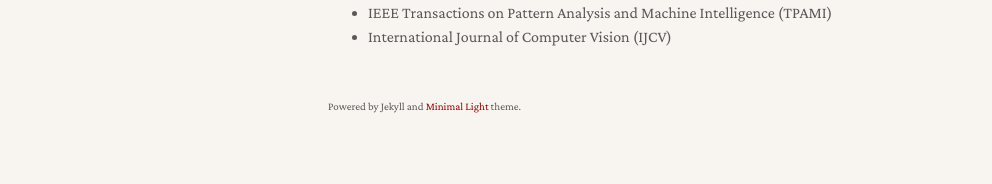
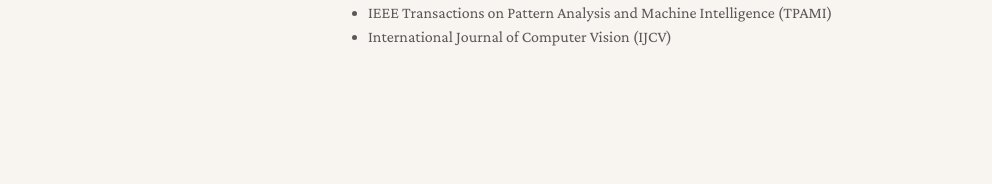
Before and after one commit to bridgerehli/bridgerehli.github.io, a Jekyll site: the page built from index.md, in a window 1280 px wide. Shown: the part 739-923 px from the top of the page, without its empty margins (142-1134 px from the left). Built offline with Jekyll 4.4.1, drawn with Linux system fonts in a browser that asks for light colours; a style sheet for code colours, icons or effects is not loaded; after the commit the page ends 900 px from its top, so only the background shows below that.

Commit message:
Update _config.yml

```diff
--- a/_config.yml
+++ b/_config.yml
@@ -10,7 +10,7 @@ description: Bridger Ehli philosophy page
 
 # Links
 # If you don't need one of them, you may delete the corresponding line.
-google_scholar: https://scholar.google.com/
+# google_scholar: https://scholar.google.com/
 cv_link: assets/files/curriculum_vitae.pdf
 
 # Images (e.g., your profile picture and your website's favicon)
@@ -21,7 +21,7 @@ cv_link: assets/files/curriculum_vitae.pdf
 
 # Footnote
 # You may use the option to disable the footnote, "Powered by Jekyll and Minimal Light theme."
-enable_footnote: true
+enable_footnote: false
 
 # Auto Dark Mode
 # You may use the option to disable the automatic dark theme
```
